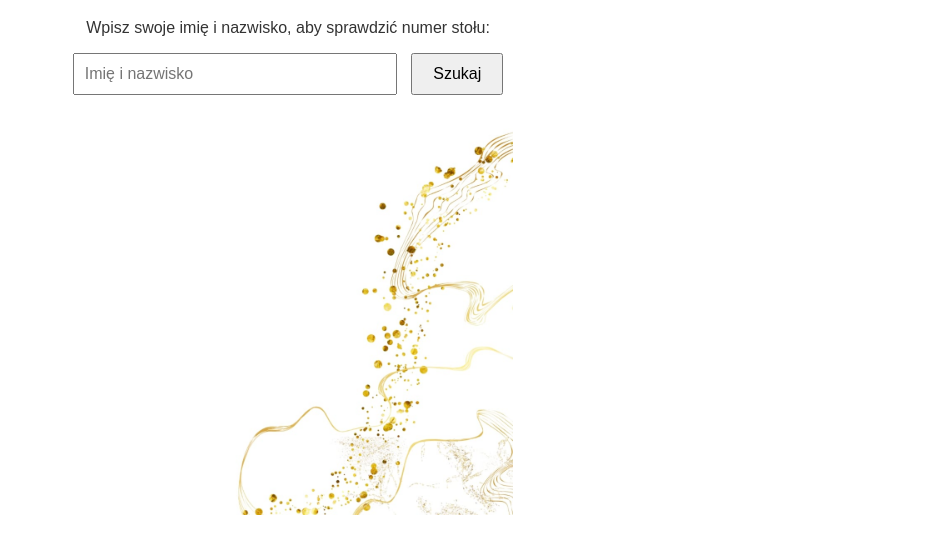
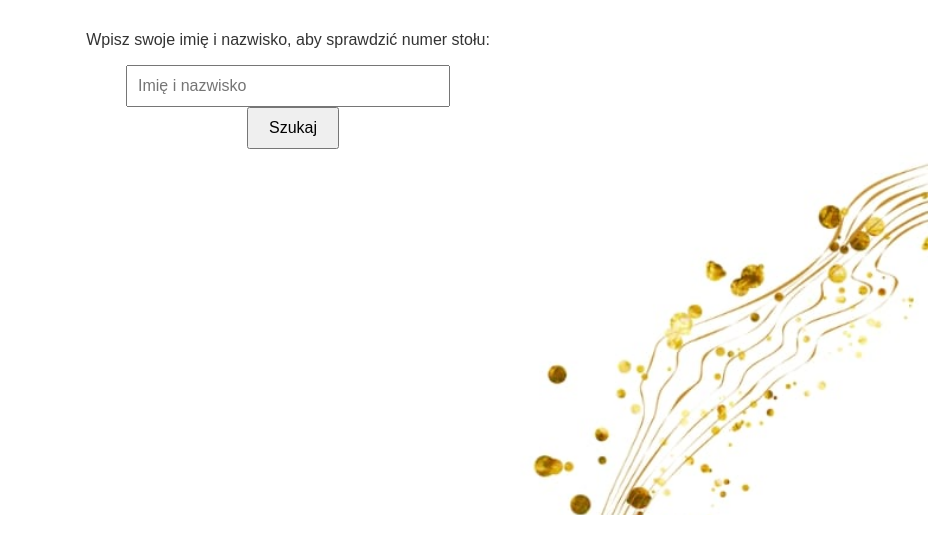
Before and after one commit to bekiwab691/potencjalny-wafel2, a plain HTML site: page index.html in a window 1280 px wide. Shown: the part 285-838 px from the top of the page, without its empty margins (352-1280 px from the left). After the commit the page ends 800 px from the top, so only its background shows below. Drawn offline with Linux system fonts and the light colour scheme.

Commit message:
Update index.html

```diff
--- a/index.html
+++ b/index.html
@@ -2,31 +2,41 @@
 <html lang="pl">
 <head>
   <meta charset="UTF-8">
+  <meta name="viewport" content="width=device-width, initial-scale=1.0">
   <title>Przydział do stołów</title>
   <style>
+    /* Reset domyślnych marginesów i wymuszenie pełnego rozciągnięcia */
     html, body {
       margin: 0;
       padding: 0;
       height: 100%;
+      width: 100%;
+      overflow-x: hidden;
     }
 
     body {
       font-family: Arial, sans-serif;
       text-align: center;
-      padding: 50px;
       background-image: url('tlo.jpg');
-      background-size: contain;
-      background-position: center;
+      background-size: cover;             /* Zakrywa całe tło */
+      background-position: center center;
       background-repeat: no-repeat;
       background-attachment: fixed;
+      color: #333;
+      display: flex;
+      flex-direction: column;
+      align-items: center;
+      justify-content: flex-start;
       min-height: 100vh;
-      color: #333;
+      box-sizing: border-box;
+      padding: 50px 20px;
     }
 
     input {
       padding: 10px;
       font-size: 16px;
-      width: 300px;
+      width: 90%;
+      max-width: 300px;
     }
 
     button {
```
